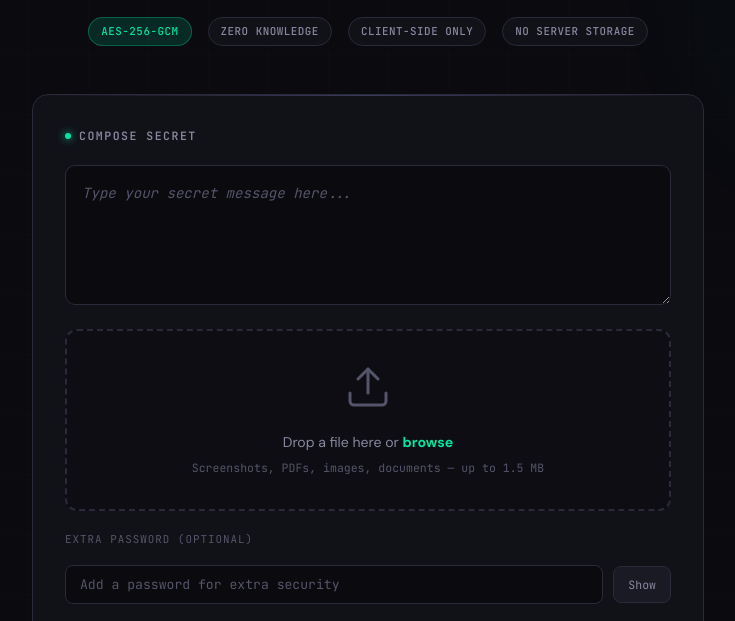
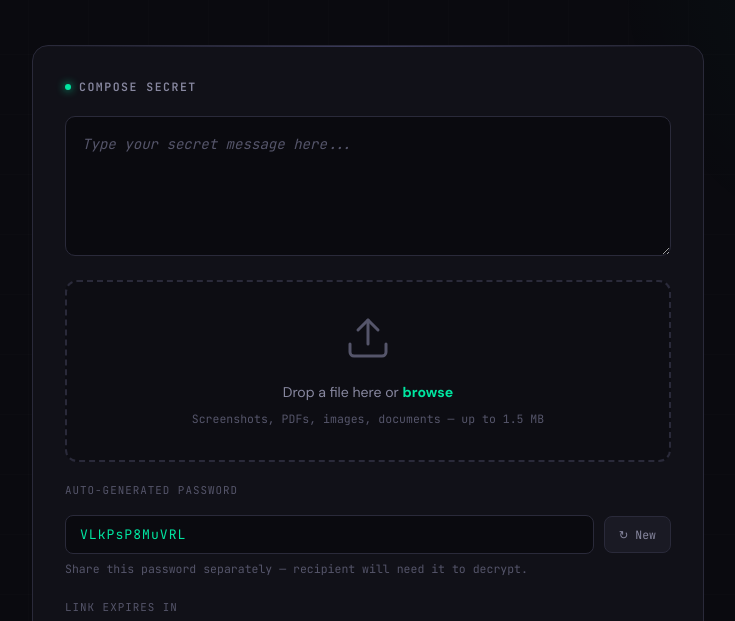
Before and after one commit to 0doriko/securevault, a plain HTML site: page index.html in a window 1280 px wide. Shown: the part 126-747 px from the top of the page, without its empty margins (272-1007 px from the left). Drawn offline with Linux system fonts and the light colour scheme.

Commit message:
Update index.html
feature/auto-password-shorter-urls

```diff
--- a/index.html
+++ b/index.html
@@ -690,12 +690,7 @@ body::after {
       <div class="logo-text">Secure<span>Vault</span></div>
     </div>
     <div class="subtitle">End-to-end encrypted sharing — nothing leaves your browser unencrypted</div>
-    <div class="badges">
-      <span class="badge green">AES-256-GCM</span>
-      <span class="badge">Zero Knowledge</span>
-      <span class="badge">Client-Side Only</span>
-      <span class="badge">No Server Storage</span>
-    </div>
+
   </div>
 
   <!-- ENCRYPT VIEW -->
@@ -731,12 +726,13 @@ body::after {
         <button class="file-remove" id="fileRemove" title="Remove file">&times;</button>
       </div>
 
-      <!-- Optional password -->
-      <div class="expiry-label">Extra password (optional)</div>
+      <!-- Auto-generated password -->
+      <div class="expiry-label">Auto-generated password</div>
       <div class="password-row">
-        <input type="password" class="password-input" id="passwordInput" placeholder="Add a password for extra security" autocomplete="off">
-        <button class="password-toggle" id="passwordToggle">Show</button>
+        <input type="text" class="password-input" id="passwordInput" id="passwordDisplay" readonly autocomplete="off" style="font-family:var(--mono);letter-spacing:1px;color:var(--accent);">
+        <button class="password-toggle" id="regenBtn" title="Generate new password">&#8635; New</button>
       </div>
+      <div style="font-size:0.72rem;color:var(--text-faint);margin-top:6px;font-family:var(--mono);">Share this password separately — recipient will need it to decrypt.</div>
 
       <!-- Expiry -->
       <div class="expiry-label">Link expires in</div>
@@ -759,10 +755,16 @@ body::after {
       <div class="panel-title"><span class="dot"></span> Encrypted Link</div>
       <div class="url-box" id="urlBox"></div>
       <button class="copy-btn" id="copyBtn">Copy Link to Clipboard</button>
+      <div id="outputPasswordBlock" style="margin-top:16px;padding:14px 16px;background:rgba(0,229,160,0.06);border:1px solid rgba(0,229,160,0.25);border-radius:10px;display:flex;align-items:center;justify-content:space-between;gap:12px;">
+        <div>
+          <div style="font-family:var(--mono);font-size:0.68rem;color:var(--text-faint);text-transform:uppercase;letter-spacing:1px;margin-bottom:4px;">Password to share</div>
+          <div id="outputPassword" style="font-family:var(--mono);font-size:1rem;font-weight:600;color:var(--accent);letter-spacing:2px;"></div>
+        </div>
+        <button id="copyPasswordBtn" style="font-family:var(--mono);font-size:0.72rem;padding:8px 14px;border:1px solid rgba(0,229,160,0.4);border-radius:8px;background:transparent;color:var(--accent);cursor:pointer;white-space:nowrap;transition:all 0.2s;">Copy Password</button>
+      </div>
       <div class="meta-info">
         <div class="meta-item">Expires: <span id="metaExpiry">—</span></div>
         <div class="meta-item">Payload: <span id="metaSize">—</span></div>
-        <div class="meta-item">Encryption: <span>AES-256-GCM</span></div>
       </div>
       <div class="size-warning" id="sizeWarning">
         ⚠ The generated URL is very long. Some browsers or apps may truncate it. Consider using a shorter message or smaller file.
@@ -871,11 +873,17 @@ body::after {
     });
   });
 
-  // ─── Password toggle ───
-  passwordToggle.addEventListener('click', () => {
-    const isPass = passwordInput.type === 'password';
-    passwordInput.type = isPass ? 'text' : 'password';
-    passwordToggle.textContent = isPass ? 'Hide' : 'Show';
+  // ─── Auto-generate password ───
+  function generatePassword() {
+    const chars = 'ABCDEFGHJKLMNPQRSTUVWXYZabcdefghjkmnpqrstuvwxyz23456789';
+    const arr = crypto.getRandomValues(new Uint8Array(12));
+    return Array.from(arr).map(b => chars[b % chars.length]).join('');
+  }
+
+  passwordInput.value = generatePassword();
+
+  $('regenBtn').addEventListener('click', () => {
+    passwordInput.value = generatePassword();
   });
 
   // ─── File handling ───
@@ -944,11 +952,11 @@ body::after {
       }
 
       const json = JSON.stringify(payload);
-      const compressed = pako.deflate(new TextEncoder().encode(json));
+      const compressed = pako.deflate(new TextEncoder().encode(json), { level: 9 });
 
-      // Derive key
+      // Always use auto-generated password
       const extraPass = passwordInput.value;
-      const hasPassword = extraPass.length > 0;
+      const hasPassword = true;
 
       // Generate random key
       const rawKey = crypto.getRandomValues(new Uint8Array(32));
@@ -988,6 +996,7 @@ body::after {
 
       // Show result
       urlBox.textContent = url;
+      $('outputPassword').textContent = extraPass;
       outputPanel.classList.add('visible');
 
       const expiryDate = new Date(payload.exp);
@@ -1002,6 +1011,8 @@ body::after {
       }
 
       outputPanel.scrollIntoView({ behavior: 'smooth', block: 'start' });
+      // Reset password field for next use
+      passwordInput.value = generatePassword();
 
     } catch(err) {
       console.error(err);
@@ -1015,6 +1026,12 @@ body::after {
   // ─── Copy ───
   copyBtn.addEventListener('click', () => {
     navigator.clipboard.writeText(urlBox.textContent).then(() => showToast('Copied to clipboard'));
+  });
+
+  document.addEventListener('click', e => {
+    if (e.target.id === 'copyPasswordBtn') {
+      navigator.clipboard.writeText($('outputPassword').textContent).then(() => showToast('Password copied'));
+    }
   });
 
   // ─── Decrypt ───
```
